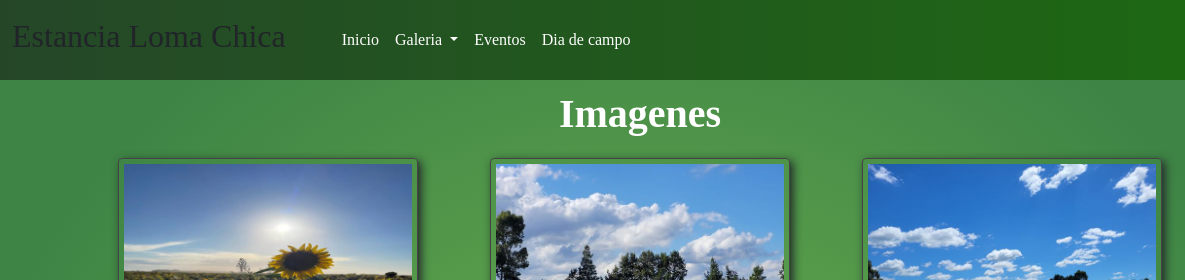
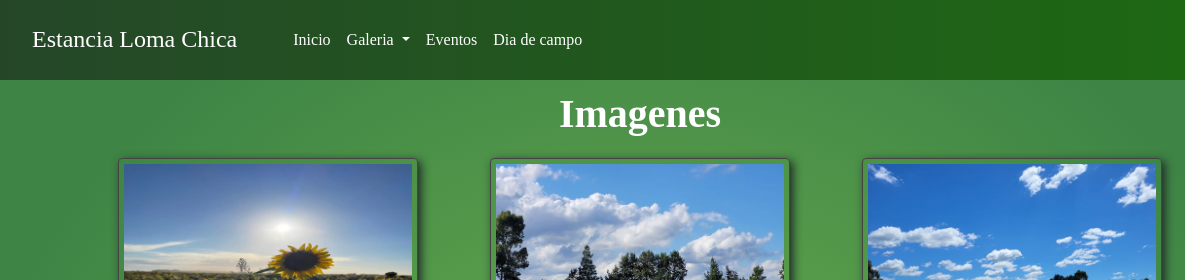
Before and after one commit to Maxhidalgo84/ProyectoWeb, a website: page Pages/Multimedia.html in a window 1280 px wide. Shown: the top 280 px of the page, 0-1185 px from the left. Drawn offline with nearby package versions, Linux system fonts and the light colour scheme; a web font is replaced by a local one.

Commit message:
se corrige ancla logo

```diff
--- a/Pages/Multimedia.html
+++ b/Pages/Multimedia.html
@@ -24,7 +24,7 @@
     <header>
       <nav class="navbar  navbar-expand-lg navbar-light bg-light navList">
         <div class="container-fluid">
-          <h2 class="animate__animated animate__fadeIn "href="../index.html">Estancia Loma Chica</h2>
+          <h2 class="animate__animated animate__fadeIn  "><a href="/index.html" class="logo">Estancia Loma Chica</a></h2>
           <button class="navbar-toggler" type="button" data-bs-toggle="collapse" data-bs-target="#navbarNav" aria-controls="navbarNav" aria-expanded="false" aria-label="Toggle navigation">
             <span class="navbar-toggler-icon"></span>
           </button>
```
Also changed, not shown: Pages/DiaDeCampo.html (+1 -1 lines), Pages/Eventos.html (+1 -1 lines), Pages/Formulario.html (+1 -1 lines).
